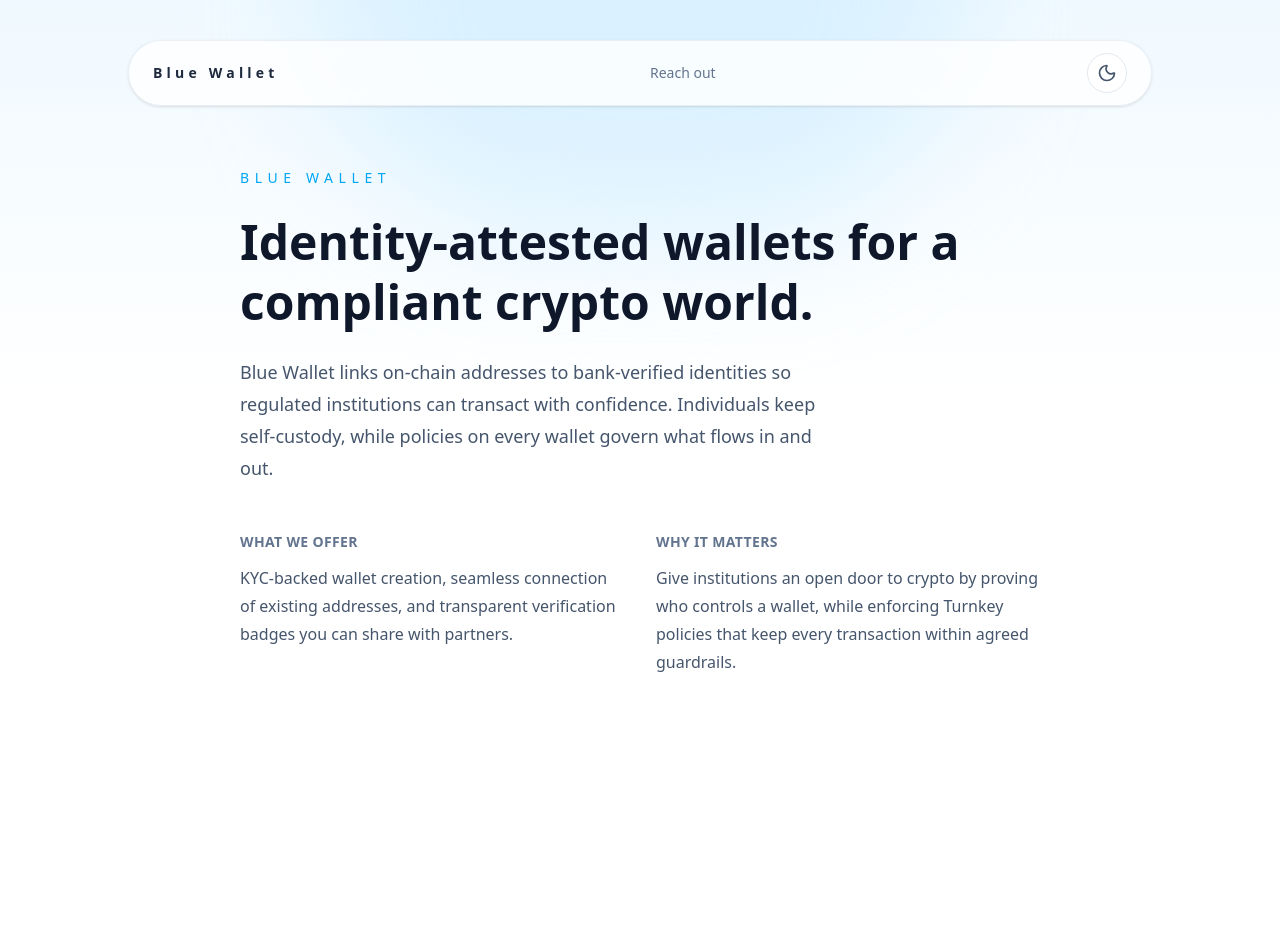
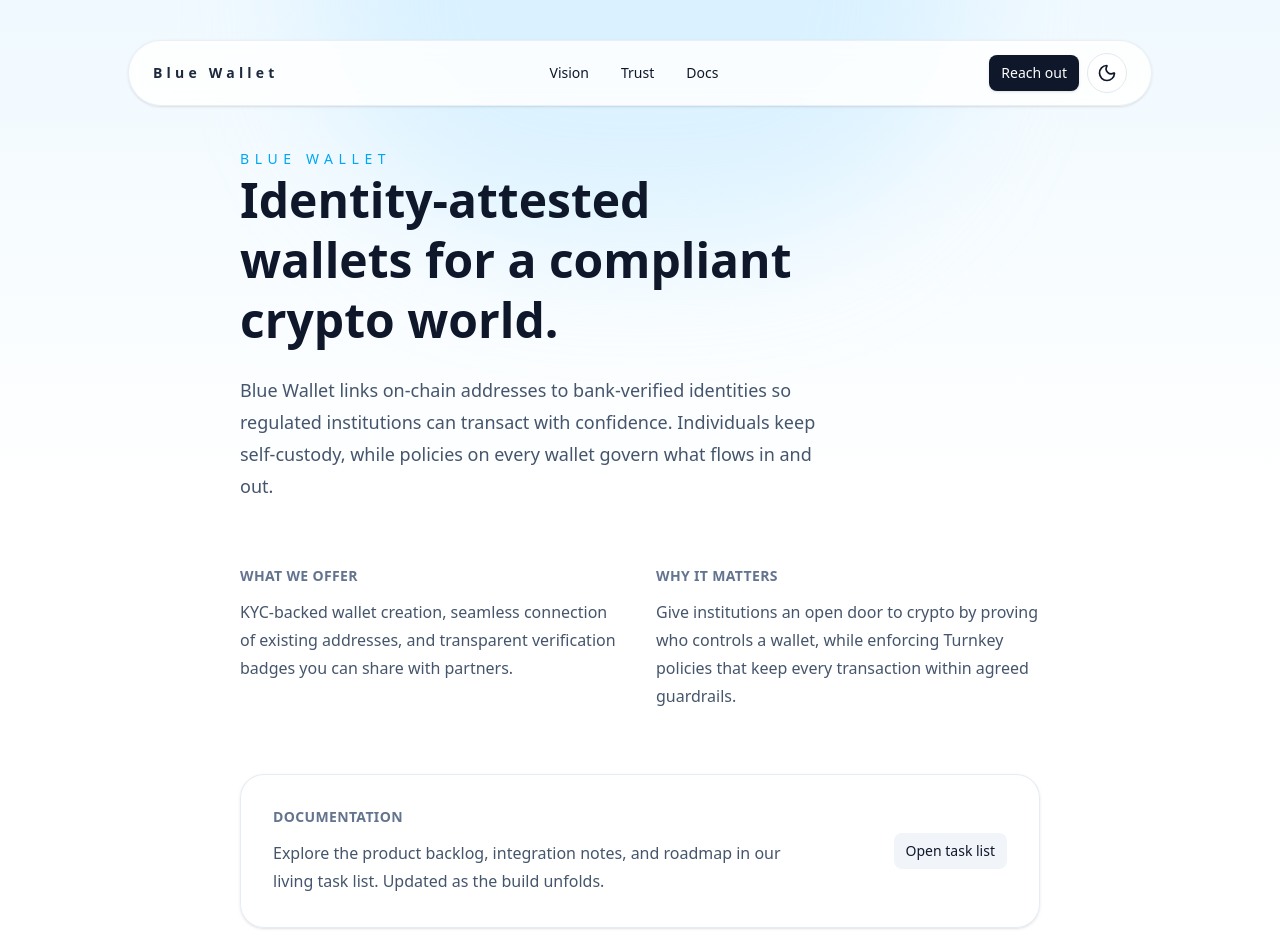
Before and after one commit to khansufyaan/Open, a Next.js app: page / in a window 1280 px wide. Shown: the top 952 px of the page. Before the commit the page ends 800 px from the top, so only its background shows below. Built offline with nearby package versions, Linux system fonts and the light colour scheme.

Commit message:
Polish navbar buttons and docs section

```diff
--- a/app/page.tsx
+++ b/app/page.tsx
@@ -1,4 +1,7 @@
+import Link from "next/link";
+
 import { Navbar } from "@/components/navbar";
+import { Button } from "@/components/ui/button";
 
 export default function Home() {
   return (
@@ -8,41 +11,73 @@ export default function Home() {
       </div>
       <Navbar className="pt-4" />
       <div id="top" className="mx-auto flex min-h-[calc(100vh-9rem)] max-w-4xl flex-col px-6 pb-16 pt-10 sm:px-10 lg:px-12">
-        <main className="flex flex-1 flex-col justify-center">
+        <main className="flex flex-1 flex-col justify-center gap-16">
+          <section id="vision" className="max-w-xl space-y-6">
             <span className="text-sm font-medium uppercase tracking-[0.4em] text-sky-500 dark:text-sky-400">
               Blue Wallet
             </span>
-          <h1 className="mt-6 text-4xl font-semibold leading-tight text-slate-900 dark:text-white sm:text-5xl">
+            <h1 className="text-4xl font-semibold leading-tight text-slate-900 dark:text-white sm:text-5xl">
               Identity-attested wallets for a compliant crypto world.
             </h1>
-          <p className="mt-6 max-w-xl text-lg leading-8 text-slate-600 dark:text-slate-300">
+            <p className="text-lg leading-8 text-slate-600 dark:text-slate-300">
               Blue Wallet links on-chain addresses to bank-verified identities so
               regulated institutions can transact with confidence. Individuals keep
               self-custody, while policies on every wallet govern what flows in and
               out.
             </p>
-          <div className="mt-12 grid gap-8 text-base text-slate-500 dark:text-slate-400 sm:grid-cols-2">
-            <div>
+          </section>
+
+          <section
+            id="trust"
+            className="grid gap-8 text-base text-slate-500 dark:text-slate-400 sm:grid-cols-2"
+          >
+            <article className="space-y-3">
               <h2 className="text-sm font-semibold uppercase tracking-wide text-slate-500 dark:text-slate-300">
                 What we offer
               </h2>
-              <p className="mt-3 leading-7 text-slate-600 dark:text-slate-300">
+              <p className="leading-7 text-slate-600 dark:text-slate-300">
                 KYC-backed wallet creation, seamless connection of existing
                 addresses, and transparent verification badges you can share with
                 partners.
               </p>
-            </div>
-            <div>
+            </article>
+            <article className="space-y-3">
               <h2 className="text-sm font-semibold uppercase tracking-wide text-slate-500 dark:text-slate-300">
                 Why it matters
               </h2>
-              <p className="mt-3 leading-7 text-slate-600 dark:text-slate-300">
+              <p className="leading-7 text-slate-600 dark:text-slate-300">
                 Give institutions an open door to crypto by proving who controls a
                 wallet, while enforcing Turnkey policies that keep every
                 transaction within agreed guardrails.
               </p>
+            </article>
+          </section>
+
+          <section
+            id="docs"
+            className="rounded-3xl border border-slate-200/80 bg-white/70 p-8 text-slate-600 shadow-sm backdrop-blur dark:border-slate-800/60 dark:bg-slate-900/70 dark:text-slate-300"
+          >
+            <div className="flex flex-col gap-6 sm:flex-row sm:items-center sm:justify-between">
+              <div>
+                <h2 className="text-sm font-semibold uppercase tracking-wide text-slate-500 dark:text-slate-300">
+                  Documentation
+                </h2>
+                <p className="mt-3 max-w-lg leading-7">
+                  Explore the product backlog, integration notes, and roadmap in our living
+                  task list. Updated as the build unfolds.
+                </p>
               </div>
+              <Button variant="secondary" size="sm" asChild>
+                <Link
+                  href="https://github.com/ebrahim575/blue-wallet/blob/main/docs/tasklist.md"
+                  target="_blank"
+                  rel="noreferrer"
+                >
+                  Open task list
+                </Link>
+              </Button>
             </div>
+          </section>
         </main>
       </div>
     </div>
--- a/components/navbar.tsx
+++ b/components/navbar.tsx
@@ -1,22 +1,40 @@
 "use client";
 
+import Link from "next/link";
+
 import { ThemeToggle } from "@/components/theme-toggle";
+import { Button } from "@/components/ui/button";
 import { cn } from "@/lib/utils";
+
+const navItems = [
+  { href: "#vision", label: "Vision" },
+  { href: "#trust", label: "Trust" },
+  { href: "#docs", label: "Docs" },
+];
 
 export function Navbar({ className }: { className?: string }) {
   return (
     <div className={cn("flex justify-center px-6", className)}>
-      <nav className="mt-6 flex w-full max-w-5xl items-center justify-between rounded-full border border-slate-200/70 bg-white/80 px-6 py-3 shadow-sm backdrop-blur dark:border-slate-800/60 dark:bg-slate-900/80">
-        <a href="#top" className="text-sm font-semibold tracking-[0.3em] text-slate-800 dark:text-slate-100">
+      <nav className="mt-6 flex w-full max-w-5xl items-center justify-between rounded-full border border-slate-200/70 bg-white/85 px-6 py-3 shadow-sm backdrop-blur dark:border-slate-800/60 dark:bg-slate-900/85">
+        <Link
+          href="#top"
+          className="text-sm font-semibold tracking-[0.3em] text-slate-800 transition hover:text-slate-600 dark:text-slate-100 dark:hover:text-slate-300"
+        >
           Blue Wallet
-        </a>
-        <a
-          href="mailto:hello@bluewallet.xyz"
-          className="text-sm font-medium text-slate-500 transition hover:text-slate-900 dark:text-slate-300 dark:hover:text-white"
-        >
-          Reach out
-        </a>
-        <ThemeToggle />
+        </Link>
+        <div className="flex items-center gap-2">
+          {navItems.map((item) => (
+            <Button key={item.href} variant="ghost" size="sm" asChild>
+              <Link href={item.href}>{item.label}</Link>
+            </Button>
+          ))}
+        </div>
+        <div className="flex items-center gap-2">
+          <Button size="sm" asChild>
+            <Link href="mailto:hello@bluewallet.xyz">Reach out</Link>
+          </Button>
+          <ThemeToggle />
+        </div>
       </nav>
     </div>
   );
--- a/components/theme-toggle.tsx
+++ b/components/theme-toggle.tsx
@@ -1,5 +1,6 @@
 "use client";
 
+import { Button } from "@/components/ui/button";
 import { Moon, Sun } from "lucide-react";
 import { useTheme } from "next-themes";
 import { useEffect, useState } from "react";
@@ -16,13 +17,15 @@ export function ThemeToggle() {
   const icon = isDark ? <Sun className="h-5 w-5" /> : <Moon className="h-5 w-5" />;
 
   return (
-    <button
+    <Button
       type="button"
+      variant="outline"
+      size="icon"
       aria-label={`Switch to ${isDark ? "light" : "dark"} mode`}
       onClick={() => setTheme(isDark ? "light" : "dark")}
-      className="inline-flex h-10 w-10 items-center justify-center rounded-full border border-slate-200 bg-white text-slate-600 transition hover:border-slate-300 hover:text-slate-900 focus-visible:outline-none focus-visible:ring-2 focus-visible:ring-sky-500 focus-visible:ring-offset-2 dark:border-slate-700 dark:bg-slate-900 dark:text-slate-200 dark:hover:border-slate-600 dark:hover:text-white dark:focus-visible:ring-offset-slate-900"
+      className="rounded-full"
     >
       {mounted ? icon : <Moon className="h-5 w-5 opacity-0" />}
-    </button>
+    </Button>
   );
 }
--- /dev/null
+++ b/components/ui/button.tsx
@@ -0,0 +1,56 @@
+import * as React from "react";
+import { Slot } from "@radix-ui/react-slot";
+import { cva, type VariantProps } from "class-variance-authority";
+
+import { cn } from "@/lib/utils";
+
+const buttonVariants = cva(
+  "inline-flex items-center justify-center whitespace-nowrap rounded-md text-sm font-medium transition-colors focus-visible:outline-none focus-visible:ring-2 focus-visible:ring-sky-500 focus-visible:ring-offset-2 disabled:pointer-events-none disabled:opacity-50 dark:focus-visible:ring-offset-slate-950",
+  {
+    variants: {
+      variant: {
+        default:
+          "bg-slate-900 text-white shadow hover:bg-slate-700 dark:bg-slate-100 dark:text-slate-900 dark:hover:bg-slate-300",
+        secondary:
+          "bg-slate-100 text-slate-900 hover:bg-slate-200 dark:bg-slate-800 dark:text-slate-100 dark:hover:bg-slate-700",
+        outline:
+          "border border-slate-200 bg-white hover:bg-slate-100 hover:text-slate-900 dark:border-slate-700 dark:bg-slate-900 dark:hover:bg-slate-800 dark:hover:text-white",
+        ghost:
+          "hover:bg-slate-100 hover:text-slate-900 dark:hover:bg-slate-800 dark:hover:text-white",
+        link: "text-slate-900 underline-offset-4 hover:underline dark:text-slate-100",
+      },
+      size: {
+        default: "h-10 px-4 py-2",
+        sm: "h-9 rounded-md px-3",
+        lg: "h-11 rounded-md px-8",
+        icon: "h-10 w-10",
+      },
+    },
+    defaultVariants: {
+      variant: "default",
+      size: "default",
+    },
+  }
+);
+
+export interface ButtonProps
+  extends React.ButtonHTMLAttributes<HTMLButtonElement>,
+    VariantProps<typeof buttonVariants> {
+  asChild?: boolean;
+}
+
+const Button = React.forwardRef<HTMLButtonElement, ButtonProps>(
+  ({ className, variant, size, asChild = false, ...props }, ref) => {
+    const Comp = asChild ? Slot : "button";
+    return (
+      <Comp
+        className={cn(buttonVariants({ variant, size, className }))}
+        ref={ref}
+        {...props}
+      />
+    );
+  }
+);
+Button.displayName = "Button";
+
+export { Button, buttonVariants };
--- a/package.json
+++ b/package.json
@@ -9,6 +9,7 @@
     "lint": "eslint"
   },
   "dependencies": {
+    "@radix-ui/react-slot": "^1.1.2",
     "class-variance-authority": "^0.7.1",
     "clsx": "^2.1.1",
     "lucide-react": "^0.544.0",
```
Also changed, not shown: 1 other file (tests, documents, lock files or other folders). Lines whose indentation alone changed are shown as unchanged.
